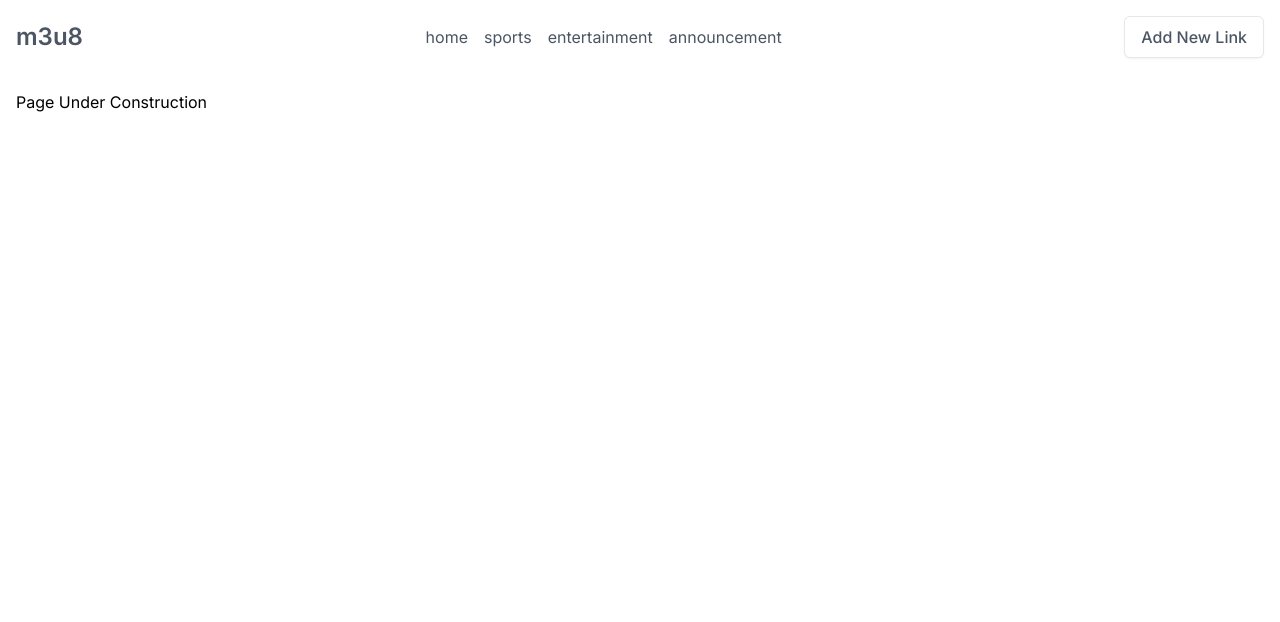
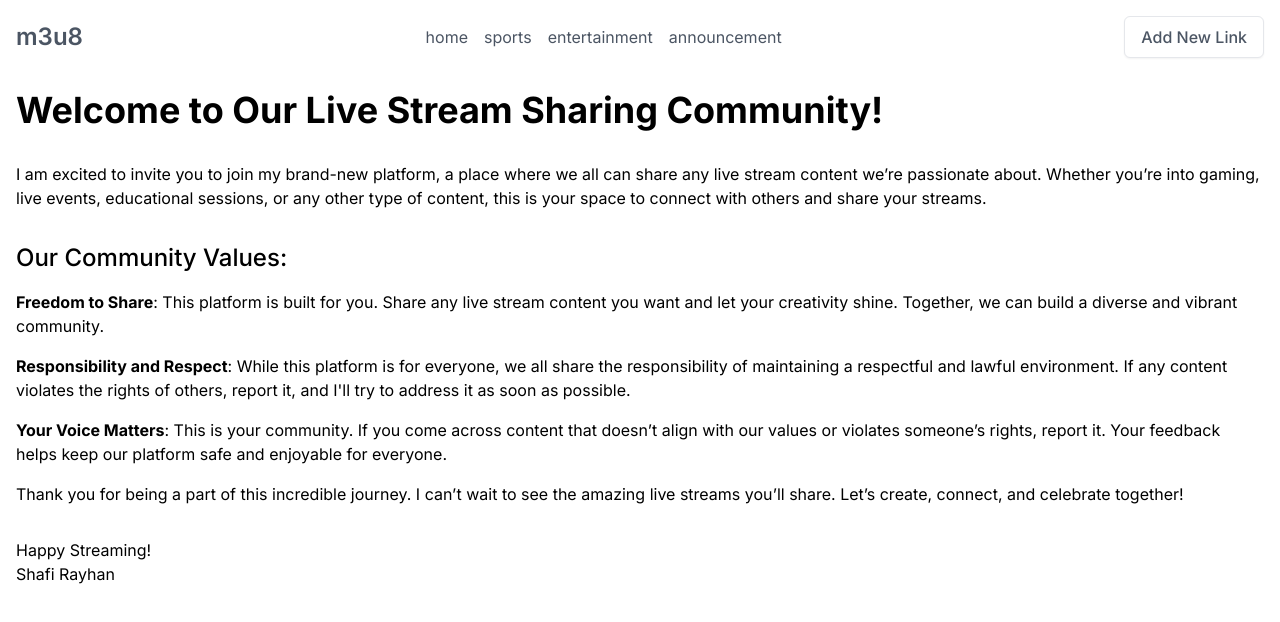
Before and after one commit to r-shafi/bdix-stream, a Next.js app: page /announcement in a window 1280 px wide. Shown: the top 622 px of the page. Built offline with nearby package versions, Linux system fonts and the light colour scheme.

Commit message:
announcement page content

```diff
--- a/app/(routes)/announcement/page.tsx
+++ b/app/(routes)/announcement/page.tsx
@@ -1,5 +1,52 @@
 const Page = () => {
-  return <h1>Page Under Construction</h1>;
+  return (
+    <div className="flex flex-col gap-4">
+      <h1 className="font-bold text-2xl md:text-4xl mb-4">
+        Welcome to Our Live Stream Sharing Community!
+      </h1>
+
+      <p>
+        I am excited to invite you to join my brand-new platform, a place where
+        we all can share any live stream content we’re passionate about. Whether
+        you’re into gaming, live events, educational sessions, or any other type
+        of content, this is your space to connect with others and share your
+        streams.
+      </p>
+
+      <h2 className="font-medium text-xl md:text-2xl mt-4">
+        Our Community Values:
+      </h2>
+      <ul className="flex flex-col gap-4">
+        <li>
+          <b>Freedom to Share</b>: This platform is built for you. Share any
+          live stream content you want and let your creativity shine. Together,
+          we can build a diverse and vibrant community.
+        </li>
+        <li>
+          <b>Responsibility and Respect</b>: While this platform is for
+          everyone, we all share the responsibility of maintaining a respectful
+          and lawful environment. If any content violates the rights of others,
+          report it, and I&apos;ll try to address it as soon as possible.
+        </li>
+        <li>
+          <b>Your Voice Matters</b>: This is your community. If you come across
+          content that doesn’t align with our values or violates someone’s
+          rights, report it. Your feedback helps keep our platform safe and
+          enjoyable for everyone.
+        </li>
+      </ul>
+
+      <p>
+        Thank you for being a part of this incredible journey. I can’t wait to
+        see the amazing live streams you’ll share. Let’s create, connect, and
+        celebrate together!
+      </p>
+
+      <p className="mt-4">
+        Happy Streaming! <br /> Shafi Rayhan
+      </p>
+    </div>
+  );
 };
 
 export default Page;
```
